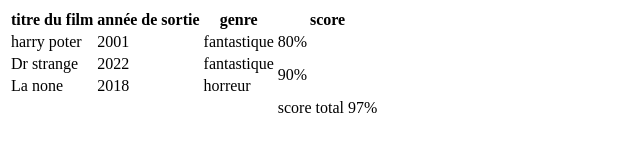
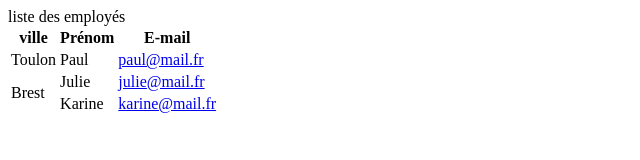
Before and after one commit to GregCodeur22/tableau-html, a plain HTML site: page index.html in a window 1280 px wide. Shown: the whole page, without its empty margins (0-640 px from the left). Drawn offline with Linux system fonts and the light colour scheme.

Commit message:
suite tableau

```diff
--- a/index.html
+++ b/index.html
@@ -9,42 +9,29 @@
 </head>
 
 <body>
+    <caption> liste des employés</caption>
     <table>
         <thead>
-            <tr>
-                <th>titre du film</th>
-                <th>année de sortie</th>
-                <th>genre</th>
-                <th>score</th>
-            </tr>
+            <th>ville</th>
+            <th>Prénom</th>
+            <th>E-mail</th>
         </thead>
         <tbody>
             <tr>
-                <td>harry poter </td>
-                <td>2001</td>
-                <td>fantastique </td>
-                <td>80% </td>
+                <td>Toulon</td>
+                <td>Paul</td>
+                <td><a href="mailto:paul@mail.fr">paul@mail.fr</a></td>
             </tr>
             <tr>
-                <td>Dr strange</td>
-                <td>2022</td>
-                <td>fantastique</td>
-                <td rowspan="2">90%</td>
+                <td rowspan="2">Brest</td>
+                <td>Julie</td>
+                <td><a href="mailto:julie@mail.fr">julie@mail.fr</a></td>
             </tr>
             <tr>
-                <td>La none</td>
-                <td>2018</td>
-                <td>horreur</td>
-
+                <td>Karine</td>
+                <td><a href="mailto:karine@mail.fr">karine@mail.fr</a></td>
             </tr>
         </tbody>
-        <tfoot>
-            <tr>
-                <td colspan="3"></td>
-                <td>score total 97%</td>
-            </tr>
-        </tfoot>
-
     </table>
 </body>
 
```
